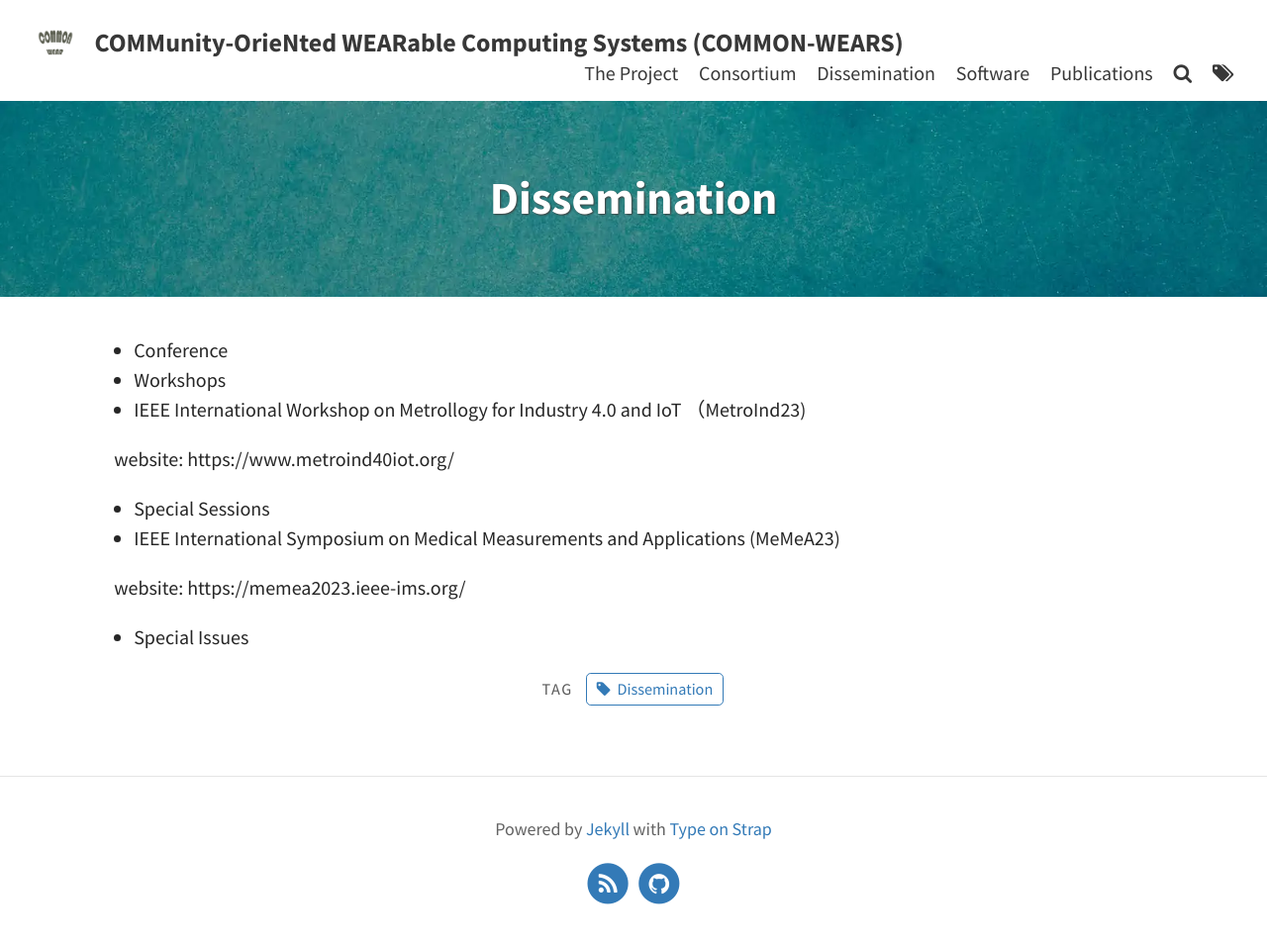
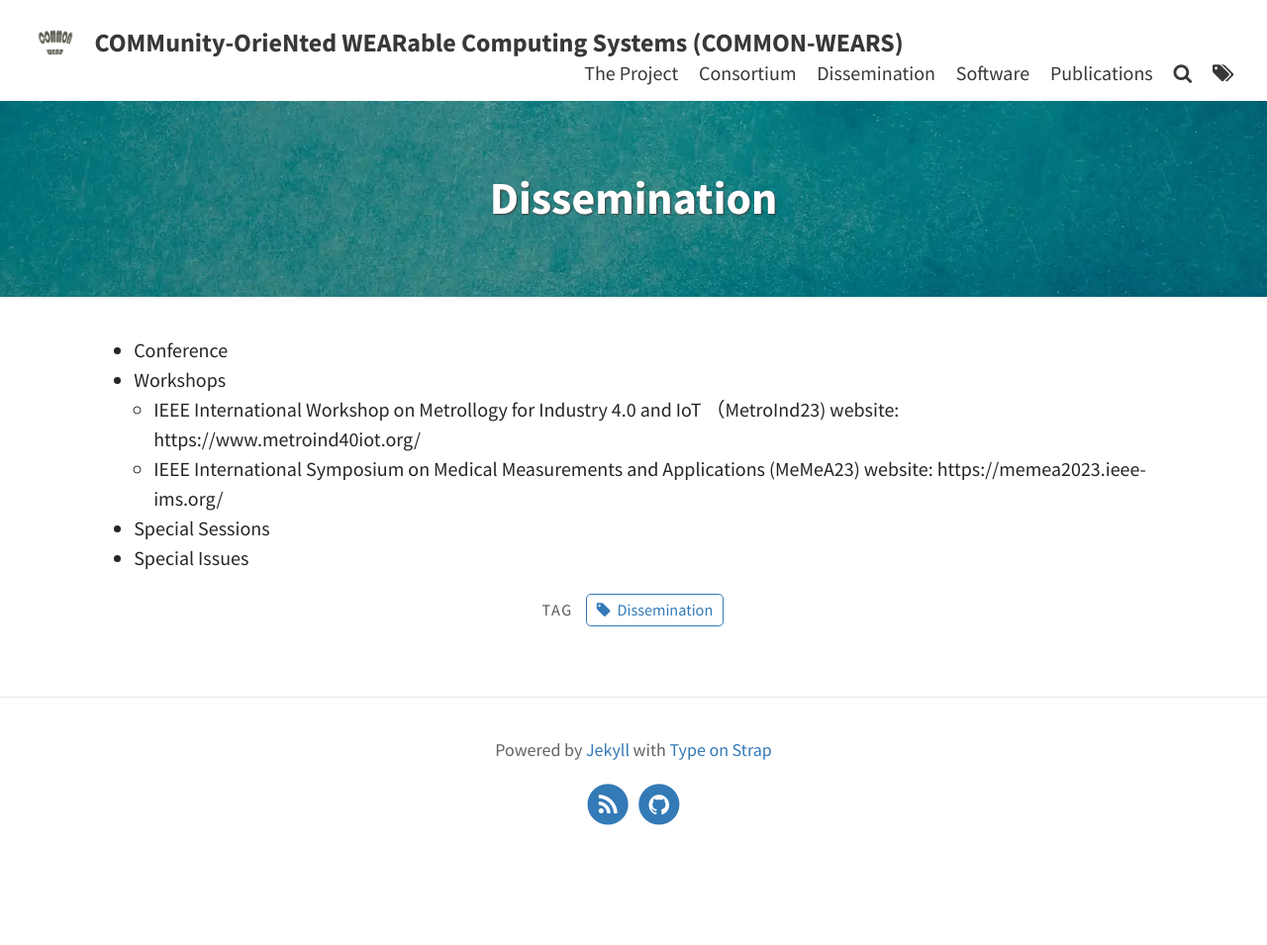
Before and after one commit to common-wears/2022, a Jekyll site: the page built from pages/3_dissemination.md, in a window 1280 px wide. Shown: the whole page at 99% size. Built offline with Jekyll 4.4.1, drawn with Linux system fonts in a browser that asks for light colours; after the commit the page ends 900 px from its top, so only the background shows below that.

Commit message:
Update 3_dissemination.md

```diff
--- a/pages/3_dissemination.md
+++ b/pages/3_dissemination.md
@@ -10,16 +10,17 @@ tags: [Dissemination]
 
 * Workshops
 
-- IEEE International Workshop on Metrollogy for Industry 4.0 and IoT （MetroInd23)
-<p>
-  website: https://www.metroind40iot.org/
-</p>
+  - IEEE International Workshop on Metrollogy for Industry 4.0 and IoT （MetroInd23)
+    <p>
+    website: https://www.metroind40iot.org/
+    </p>
+  - IEEE International Symposium on Medical Measurements and Applications (MeMeA23)
+    <p>
+      website: https://memea2023.ieee-ims.org/
+    </p>
 
 * Special Sessions
 
-- IEEE International Symposium on Medical Measurements and Applications (MeMeA23)
-<p>
-  website: https://memea2023.ieee-ims.org/
-</p>
+
 
 * Special Issues
```
